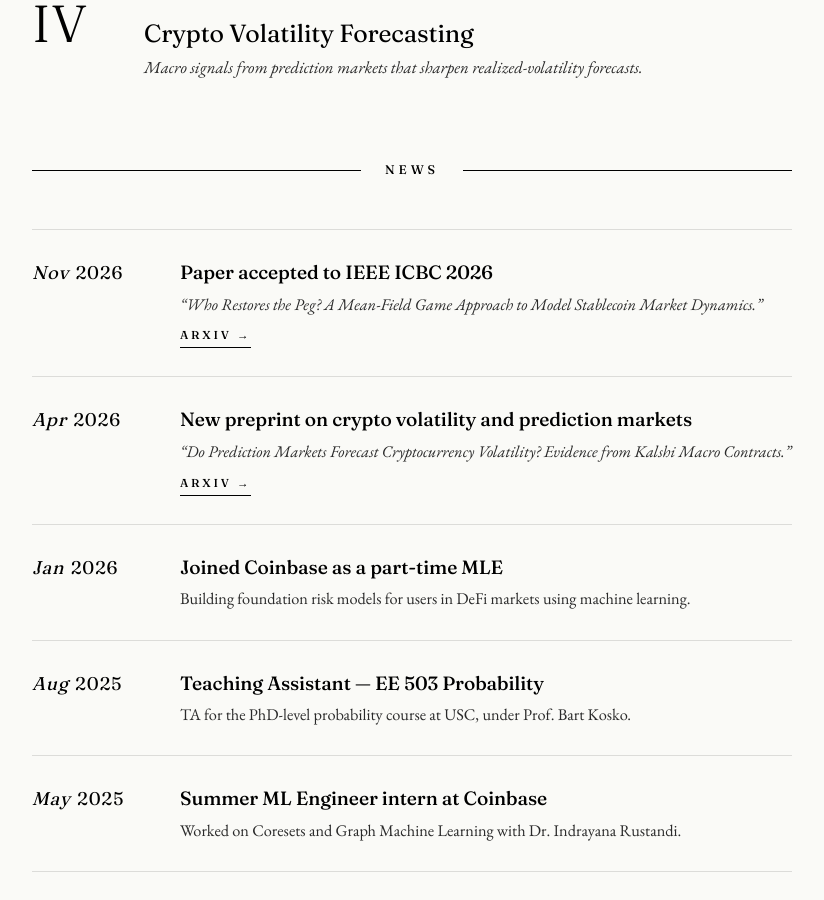
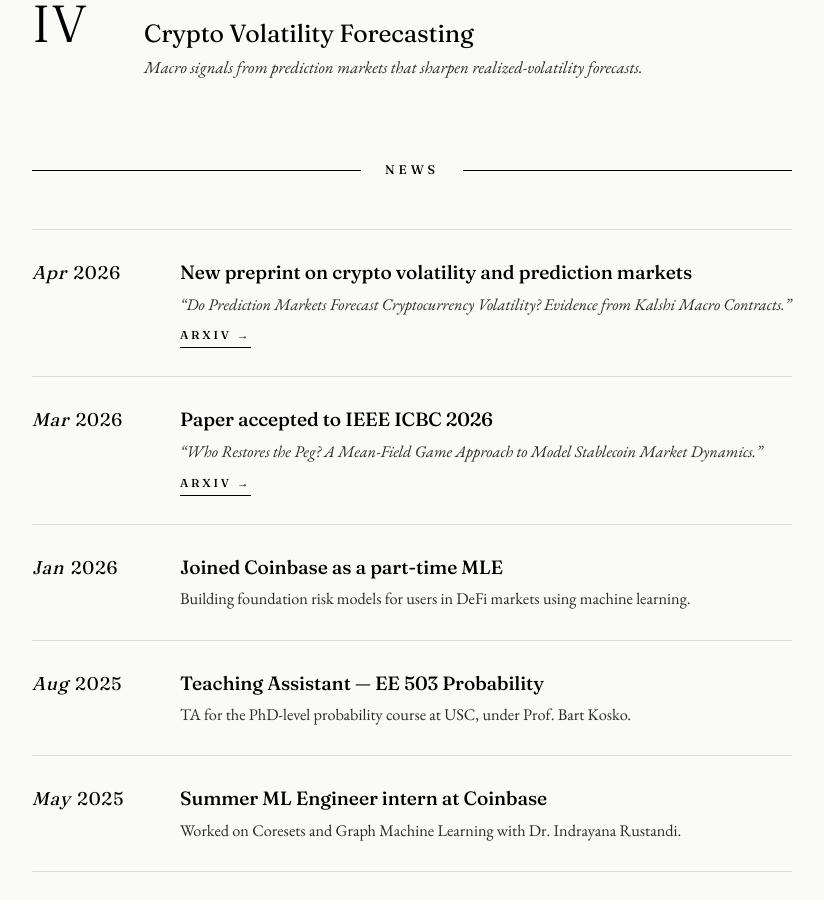
Before and after one commit to hardhik-99/hmohanty, a Jekyll site: the page built from index.md, in a window 1280 px wide and 900 px high, scrolled down 2029 px. Shown: the whole window, without its empty margins (228-1052 px from the left). Built offline with Jekyll 4.4.1, drawn with Linux system fonts in a browser that asks for light colours.

Commit message:
Fix ICBC 2026 acceptance date to March 2026
Made-with: Cursor

```diff
--- a/_data/news.yml
+++ b/_data/news.yml
@@ -2,9 +2,9 @@
 # Sorted in reverse by the `sort` key (higher = more recent).
 # Each entry: { sort, date_year, date_month, title, body?, link?, link_label? }
 
-- sort: 202611
+- sort: 202603
   date_year: 2026
-  date_month: Nov
+  date_month: Mar
   title: "Paper accepted to IEEE ICBC 2026"
   body: >-
     <em>&ldquo;Who Restores the Peg? A Mean-Field Game Approach to Model
```
